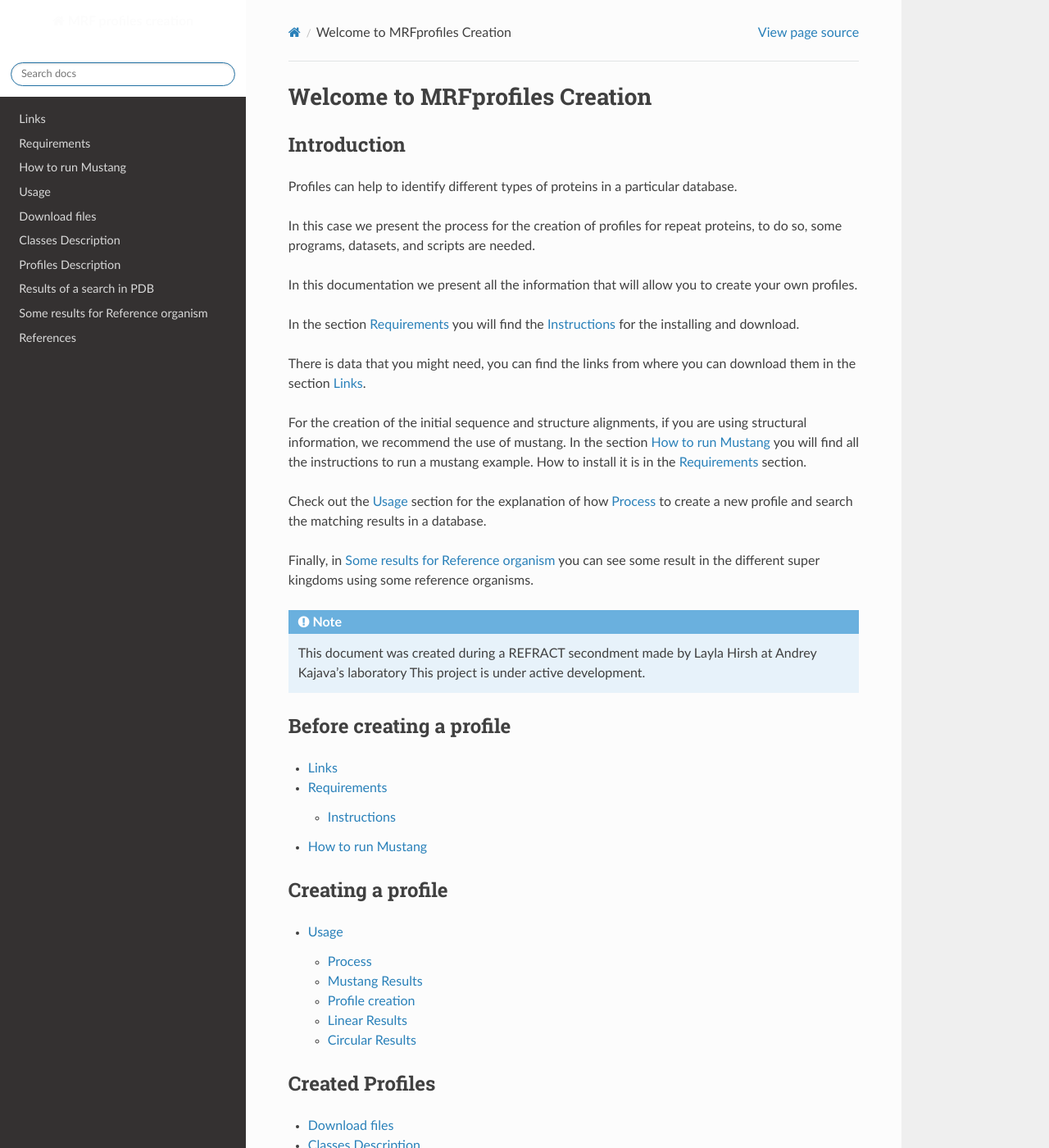
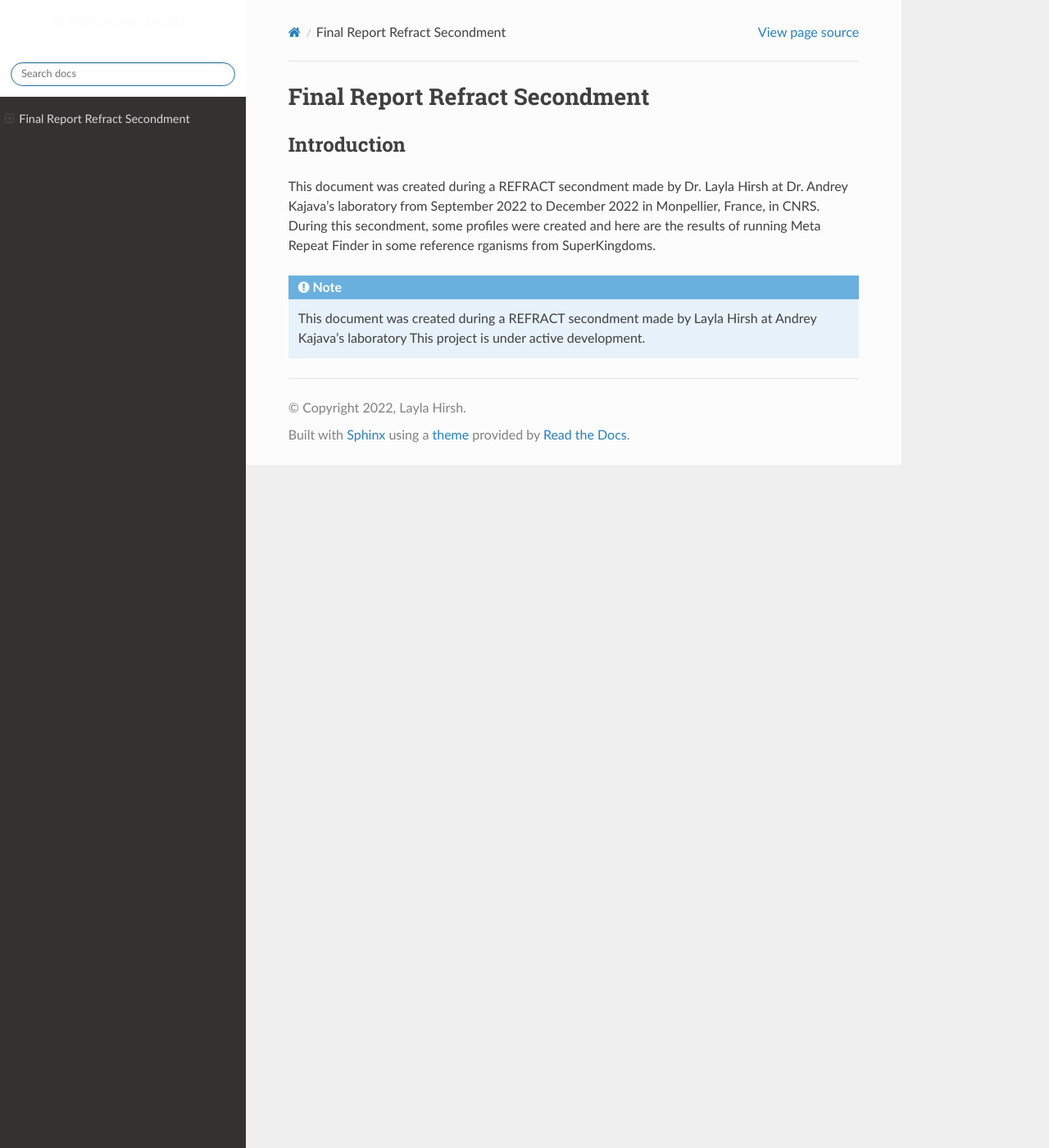
Before and after one commit to DraLaylaHirsh/MRFprofilesCreation, a Sphinx documentation site: the page built from docs/index.rst, in a window 1280 px wide and 1400 px high. Shown: the whole window at 82% size. Built offline with Sphinx 7.4.7 and the Read the Docs theme 2.0.0, drawn with Linux system fonts in a browser that asks for light colours; some of the changed text lies outside the part shown.

Commit message:
Update index.rst

```diff
--- a/docs/index.rst
+++ b/docs/index.rst
@@ -1,72 +1,15 @@
 
 ###############################
-Welcome to MRFprofiles Creation
+Final Report Refract Secondment
 ###############################
 
 ************
 Introduction
 ************
 
-Profiles can help to identify different types of proteins in a particular database.
-
-In this case we present the process for the creation of profiles for repeat proteins, to do so, some programs, datasets, and scripts are needed.
-
-In this documentation we present all the information that will allow you to create your own profiles.
-
-In the section :doc:`Requirements` you will find the :ref:`instructions` for the installing and download.
-
-There is data that you might need, you can find the links from where you can download them in the section :doc:`Usefulllinks`.
-
-For the creation of the initial sequence and structure alignments, if you are using structural information, we recommend the use of mustang. In the section :doc:`mustangHowto` you will find all the instructions to run a mustang example. How to install it is in the :doc:`Requirements` section.
-
-Check out the :doc:`CreationProcess` section for the explanation of how :ref:`process` to create a new profile and search the matching results in a database.
-
-Finally, in :doc:`SomeResults` you can see some result in the different super kingdoms using some reference organisms.
+This document was created during a REFRACT secondment made by Dr. Layla Hirsh at Dr. Andrey Kajava's laboratory from September 2022 to December 2022 in Monpellier, France, in CNRS.
+During this secondment, some profiles were created and here are the results of running Meta Repeat Finder in some reference rganisms from SuperKingdoms.
 
 .. note::
    This document was created during a REFRACT secondment made by Layla Hirsh at Andrey Kajava's laboratory
    This project is under active development.
-
-
-
-
-*************************
-Before creating a profile
-*************************
-
-.. toctree::
-
-   Usefulllinks
-   Requirements
-   mustangHowto
-
-******************
-Creating a profile
-******************
-
-.. toctree::
-
-   CreationProcess
-
-****************
-Created Profiles
-****************
-
-.. toctree::
-
-   DataDownload
-   Profiles
-   PDBresults
-   SomeResults
-
-**********
-References
-**********
-
-.. toctree::
-
-   references
-
-.. target-notes::
-
-.. _`Sphinx`: http://sphinx.pocoo.org
```
